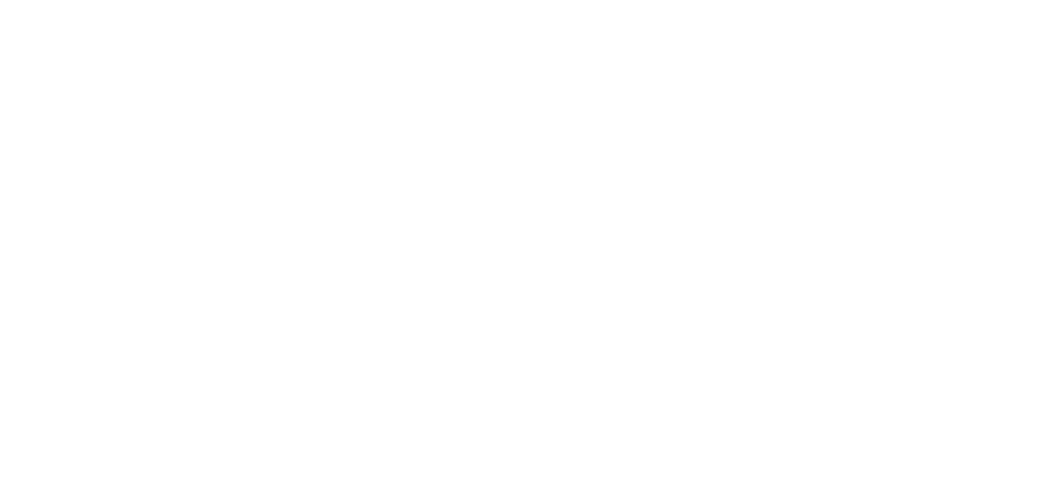
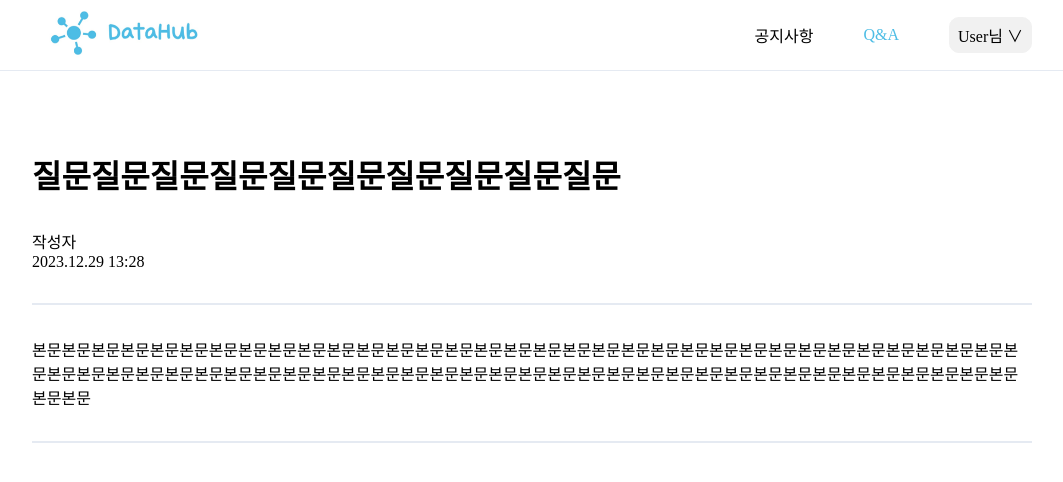
Before and after one commit to smin0820/DataHub, a React (Vite) app: page /qna/1 in a window 1280 px wide. Before the commit this address had no page. Shown: the top 482 px of the page, without its empty margins (108-1171 px from the left). Built offline with nearby package versions, Linux system fonts and the light colour scheme.

Commit message:
[UI] Q&A 작성 페이지 마크업 및 스타일링

```diff
--- /dev/null
+++ b/src/components/qna/QnaDetail.jsx
@@ -0,0 +1,12 @@
+import React from 'react';
+import AdminHeaderContainer from '@components/admin/containers/AdminHeaderContainer'
+import QnaDetailtitle from './containers/QnaDetailtitle';
+
+export default function QnaDetail() {
+    return (
+        <>
+            <AdminHeaderContainer></AdminHeaderContainer>
+            <QnaDetailtitle></QnaDetailtitle>
+        </>
+    );
+}
--- /dev/null
+++ b/src/components/qna/containers/QnaDetailtitle.jsx
@@ -0,0 +1,45 @@
+import React from 'react';
+import styled from 'styled-components';
+
+const Container = styled.div`
+  display: flex;
+  justify-content: center;
+
+  div {
+    width: 100%;
+    max-width: 1000px;
+    h1 {
+        margin-top: 3rem;
+        margin-bottom: 2rem;
+    }
+    p {
+        margin: 0;
+    }
+    p:last-child {
+        padding-bottom: 2rem;
+        border-bottom: 2px solid #e5eaf2;
+    }
+  }
+
+  div:last-child {
+    padding-top: 2rem;
+  }
+`;
+
+export default function QnaDetailtitle() {
+    return (
+      <Container>
+        <div>
+          <div>
+            <h1>질문질문질문질문질문질문질문질문질문질문</h1>
+            <p>작성자</p>
+            <p>2023.12.29 13:28</p>
+          </div>
+
+          <div>
+            <p>본문본문본문본문본문본문본문본문본문본문본문본문본문본문본문본문본문본문본문본문본문본문본문본문본문본문본문본문본문본문본문본문본문본문본문본문본문본문본문본문본문본문본문본문본문본문본문본문본문본문본문본문본문본문본문본문본문본문본문본문본문본문본문본문본문본문본문본문본문</p>
+          </div>
+        </div>
+      </Container>
+    );
+}
--- a/src/routes/RootNavigation.jsx
+++ b/src/routes/RootNavigation.jsx
@@ -9,6 +9,7 @@
 import { Navigate } from "react-router-dom";
 import Notice from "@components/notice/Notice";
 import Qna from "@components/qna/Qna";
+import QnaDetail from "@components/qna/QnaDetail";
 
 const RootNavigation = () => {
   const { getToken } = useToken();
@@ -32,6 +33,7 @@
       <Route path="/regist" element={<Regist></Regist>}/>
       <Route path="/notice" element={<Notice></Notice>}/>
       <Route path="/qna" element={<Qna></Qna>}/>
+      <Route path="/qna/:id" element={<QnaDetail></QnaDetail>}></Route>
     </Routes>
   );
 };
```
